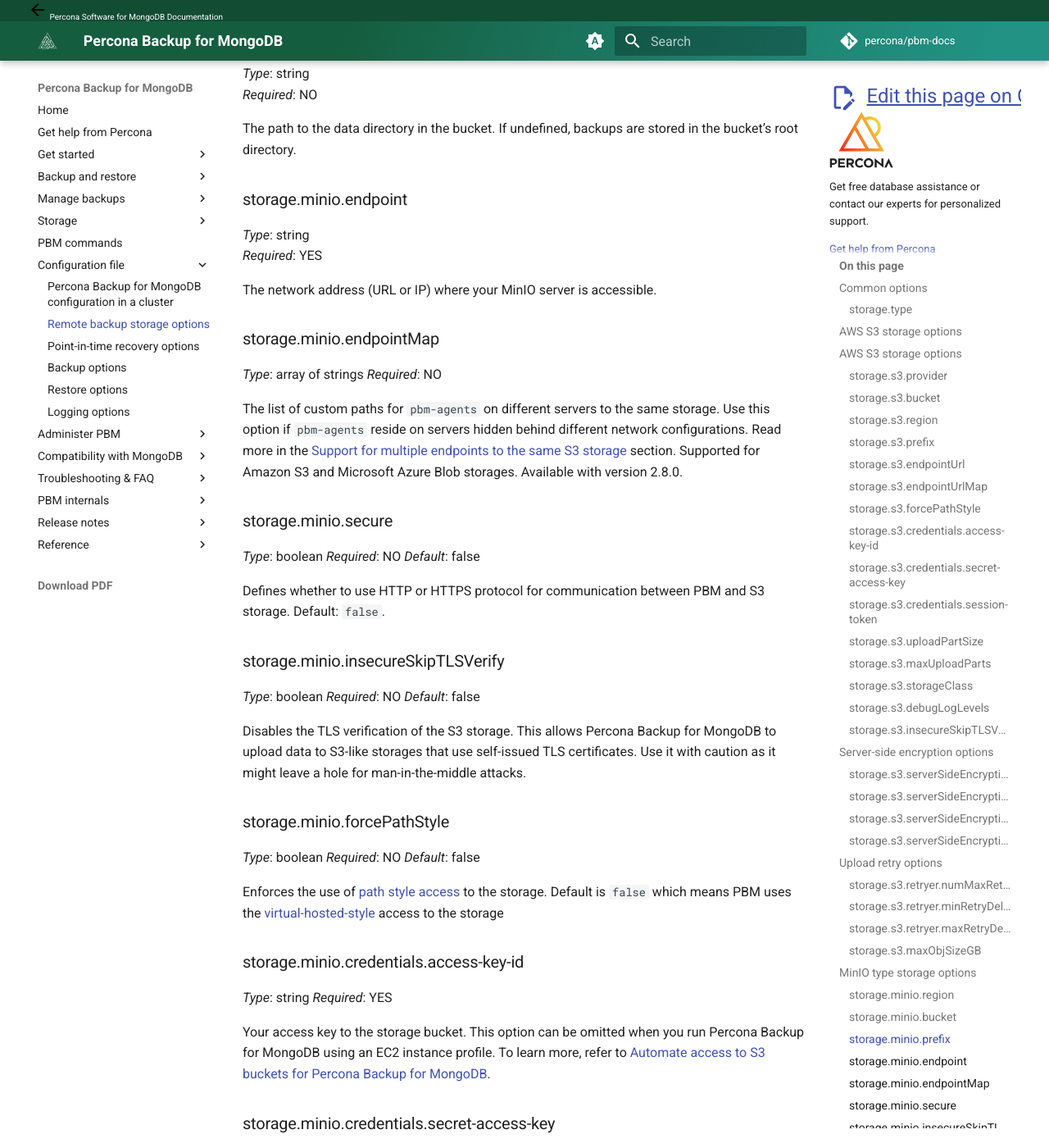
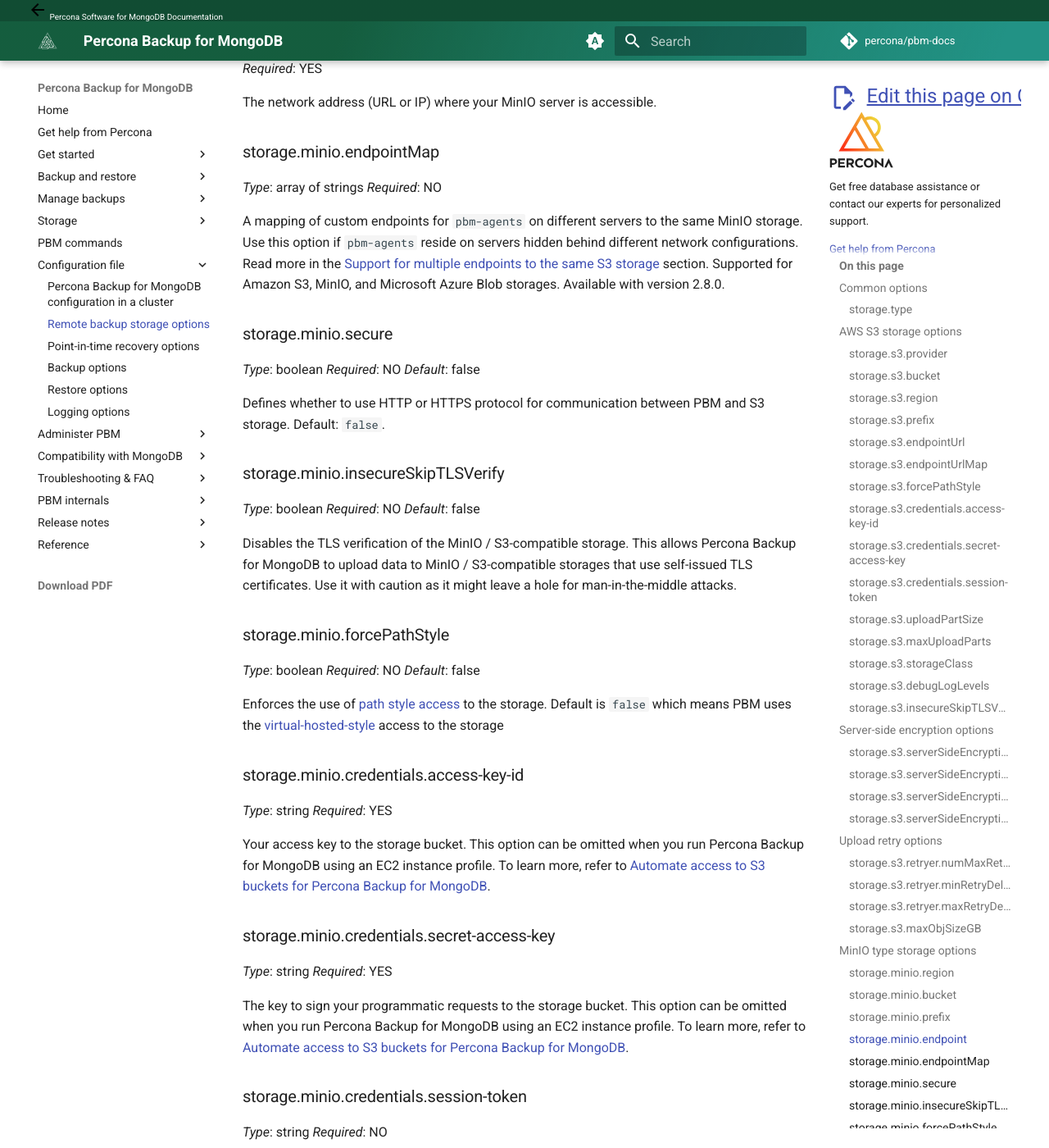
Before and after one commit to percona/pbm-docs, an MkDocs documentation site: the page built from docs/reference/configuration-options.md, in a window 1280 px wide and 1400 px high, scrolled down 8166 px. Shown: the whole window at 82% size. Built offline with MkDocs 1.6.1 and Material for MkDocs 9.7.7, drawn with Linux system fonts in a browser that asks for light colours; nearby versions of some CDN libraries; comment, search, counter and statistics services are not loaded; some of the changed text lies outside the part shown.

Commit message:
Update docs/reference/configuration-options.md
Co-authored-by: Copilot <175728472+Copilot@users.noreply.github.com>

````diff
--- a/docs/reference/configuration-options.md
+++ b/docs/reference/configuration-options.md
@@ -8,9 +8,7 @@
 *Required*:     YES
 
 Remote backup storage type. Supported values: `s3`, `minio`, `gcs`, `filesystem`, `azure`.
-Remote backup storage type. Supported values: `s3`, `minio`, `gcs`, `filesystem`, `azure`.
 
-## AWS S3 storage options
 ## AWS S3 storage options
 
 ```yaml
@@ -67,7 +65,6 @@ The name of the storage bucket. See the [AWS Bucket naming rules](https://docs.a
 
 The location of the storage bucket.
 Use the [AWS region list](https://docs.aws.amazon.com/general/latest/gr/rande.html#s3_region)  to define the bucket region
-Use the [AWS region list](https://docs.aws.amazon.com/general/latest/gr/rande.html#s3_region)  to define the bucket region
 
 ### storage.s3.prefix
 
@@ -88,7 +85,6 @@ The URL to access the bucket.
 *Type*: array of strings <br>
 *Required*: NO
 
-The list of custom paths for `pbm-agents` on different servers to the same storage. Use this option if `pbm-agents` reside on servers hidden behind different network configurations. Read more in the [Support for multiple endpoints to the same S3 storage](../details/endpoint-map.md) section. Supported for Amazon S3 and Microsoft Azure Blob storages. Available with version 2.8.0.
 The list of custom paths for `pbm-agents` on different servers to the same storage. Use this option if `pbm-agents` reside on servers hidden behind different network configurations. Read more in the [Support for multiple endpoints to the same S3 storage](../details/endpoint-map.md) section. Supported for Amazon S3 and Microsoft Azure Blob storages. Available with version 2.8.0.
 
 ### storage.s3.forcePathStyle
@@ -324,7 +320,7 @@ The network address (URL or IP) where your MinIO server is accessible.
 *Type*: array of strings
 *Required*: NO
 
-The list of custom paths for `pbm-agents` on different servers to the same storage. Use this option if `pbm-agents` reside on servers hidden behind different network configurations. Read more in the [Support for multiple endpoints to the same S3 storage](../details/endpoint-map.md) section. Supported for Amazon S3 and Microsoft Azure Blob storages. Available with version 2.8.0.
+A mapping of custom endpoints for `pbm-agents` on different servers to the same MinIO storage. Use this option if `pbm-agents` reside on servers hidden behind different network configurations. Read more in the [Support for multiple endpoints to the same S3 storage](../details/endpoint-map.md) section. Supported for Amazon S3, MinIO, and Microsoft Azure Blob storages. Available with version 2.8.0.
 
 ### storage.minio.secure
 
@@ -340,7 +336,7 @@ Defines whether to use HTTP or HTTPS protocol for communication between PBM and
 *Required*: NO
 *Default*: false
 
-Disables the TLS verification of the S3 storage. This allows Percona Backup for MongoDB to upload data to S3-like storages that use self-issued TLS certificates. Use it with caution as it might leave a hole for man-in-the-middle attacks.
+Disables the TLS verification of the MinIO / S3-compatible storage. This allows Percona Backup for MongoDB to upload data to MinIO / S3-compatible storages that use self-issued TLS certificates. Use it with caution as it might leave a hole for man-in-the-middle attacks.
 
 ### storage.minio.forcePathStyle
 
@@ -390,9 +388,9 @@ The size of data chunks in bytes to be uploaded to the storage bucket. Default:
 
 *Type*: int
 *Required*: NO
-*Deafult*: 10
+*Default*: 10
 
-The maximum number of retries to upload data to S3 storage. A zero value means no retries will be performed.
+The maximum number of retries to upload data to MinIO / S3-compatible storage. A zero value means no retries will be performed.
 
 ### storage.minio.maxObjSizeGB
 
@@ -567,10 +565,10 @@ The URL to access the data in Microsoft Azure Blob Storage. The default value is
 
 ### storage.azure.endpointUrlMap
 
-*Type*: array of strings <br>
+*Type*: object (host:port -> endpoint URL) <br>
 *Required*: NO
 
-The list of custom paths for `pbm-agents` on different servers to the same storage. Use this option if `pbm-agents` reside on servers hidden behind different network configurations. Read more in the [Support for multiple endpoints to the same S3 storage](../details/endpoint-map.md) section. Available with version 2.8.0.
+A mapping of custom endpoint URLs for `pbm-agents` on different servers to the same remote storage. Use this option if `pbm-agents` reside on servers hidden behind different network configurations. Read more in the [Support for multiple endpoints to the same remote storage](../details/endpoint-map.md) section. Available with version 2.8.0.
 
 
 ### storage.azure.prefix
````
Also changed, not shown: other parts of docs/reference/configuration-options.md (+4 -2 lines), docs/details/endpoint-map.md (+2 -2 lines), docs/details/minio.md (+8 -7 lines).
